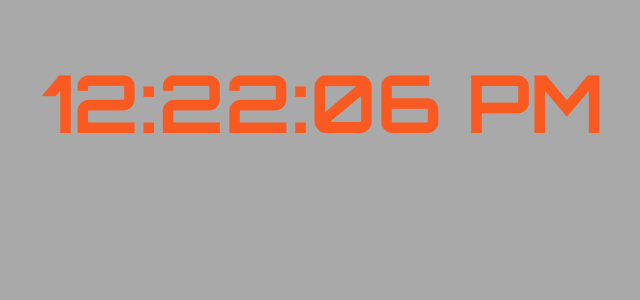
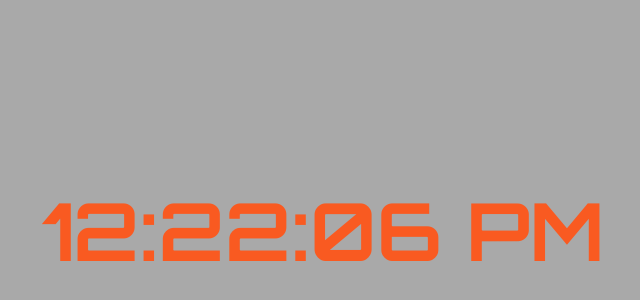
Before and after one commit to gurolbilgin/problem_solutions, a plain HTML site: page Js-04-digital_clock/index.html in a window 1280 px wide. Shown: the part 460-760 px from the top of the page, without its empty margins (317-957 px from the left). Drawn offline with Linux system fonts and the light colour scheme.

Commit message:
adds a  minor chabge to the UI

```diff
--- a/Js-04-digital_clock/style.css
+++ b/Js-04-digital_clock/style.css
@@ -12,7 +12,10 @@ body {
   justify-content: center;
   align-items: center;
   font-size: 5rem;
-  margin-top: 40%;
   color:rgb(249, 90, 33);
   background-color: darkgray;
 }
+
+.time {
+  margin-top: 50%;
+}
```
Also changed, not shown: 1 other file.
